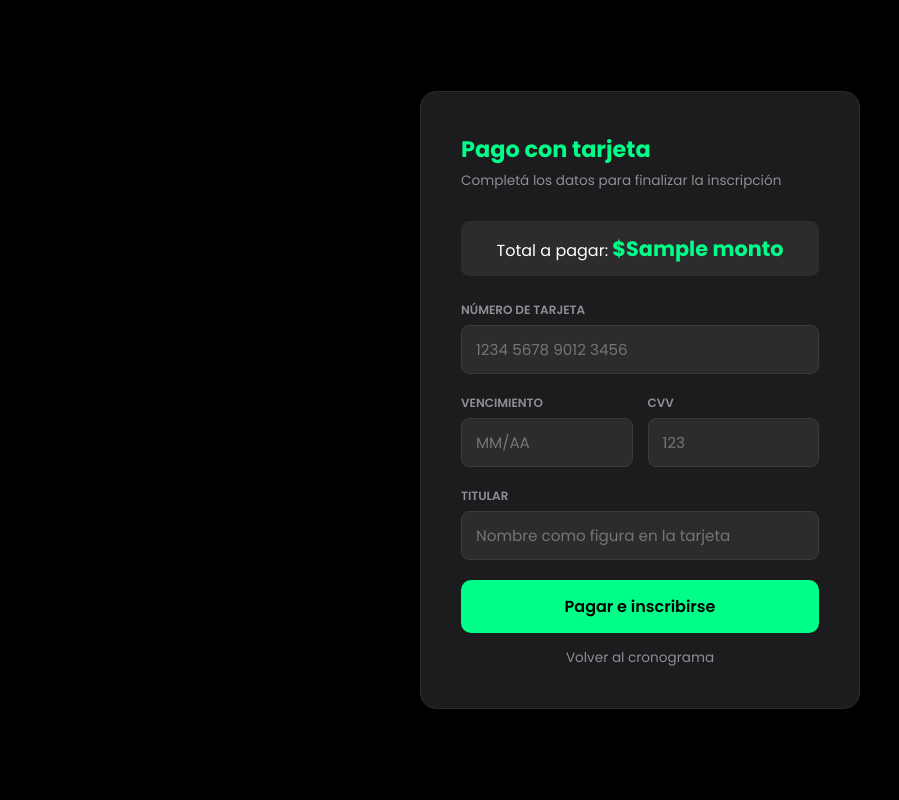
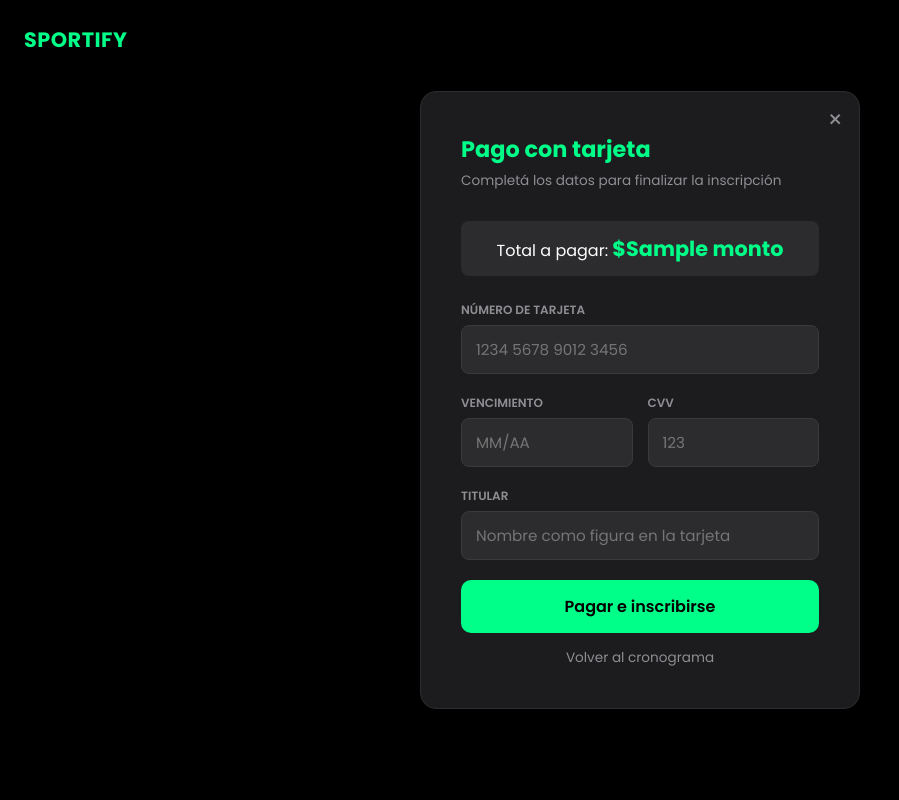
Before and after one commit to ZeTap555/Sportify, a Django app: template gestion/templates/pago_tarjeta.html in a window 1280 px wide. Shown: the whole page, without its empty margins (0-899 px from the left). Run offline with Django 5.2, Linux system fonts and the light colour scheme; the template is opened without the code that fills it: most values are stand-ins (such as "Sample title", 1, 10 or a date in 2020).

Commit message:
en pago_tarjeta agregue el nombre del gimnasio y una cruz de retorno

```diff
--- a/gestion/templates/pago_tarjeta.html
+++ b/gestion/templates/pago_tarjeta.html
@@ -13,13 +13,37 @@
             font-family: 'Poppins', sans-serif;
             margin: 0; min-height: 100vh;
             display: flex; align-items: center; justify-content: center;
+            position: relative;
+        }
+        .brand-top {
+            position: absolute;
+            top: 24px;
+            left: 24px;
+            color: #00ff88;
+            font-size: 1.3rem;
+            font-weight: 700;
+            text-decoration: none;
+            text-transform: uppercase;
+            letter-spacing: 0.5px;
+            z-index: 10;
         }
         .card {
             background: #1c1c1e; border: 1px solid #2c2c2e;
             border-radius: 16px; padding: 40px;
             max-width: 440px; width: 90%;
             box-shadow: 0 20px 60px rgba(0,0,0,0.5);
+            position: relative;
         }
+        .close-btn {
+            position: absolute;
+            top: 16px;
+            right: 16px;
+            color: #8e8e93;
+            text-decoration: none;
+            font-size: 1.5rem;
+            line-height: 1;
+        }
+        .close-btn:hover { color: #fff; }
         h1 { color: #00ff88; font-size: 1.4rem; margin: 0 0 5px 0; }
         .sub { color: #8e8e93; font-size: 0.85rem; margin-bottom: 30px; }
         .input-group { margin-bottom: 20px; }
@@ -60,7 +84,9 @@
     </style>
 </head>
 <body>
+    <a href="/" class="brand-top">Sportify</a>
     <div class="card">
+        <a href="/" class="close-btn">×</a>
         <h1>Pago con tarjeta</h1>
         <div class="sub">Completá los datos para finalizar la inscripción</div>
 
```
